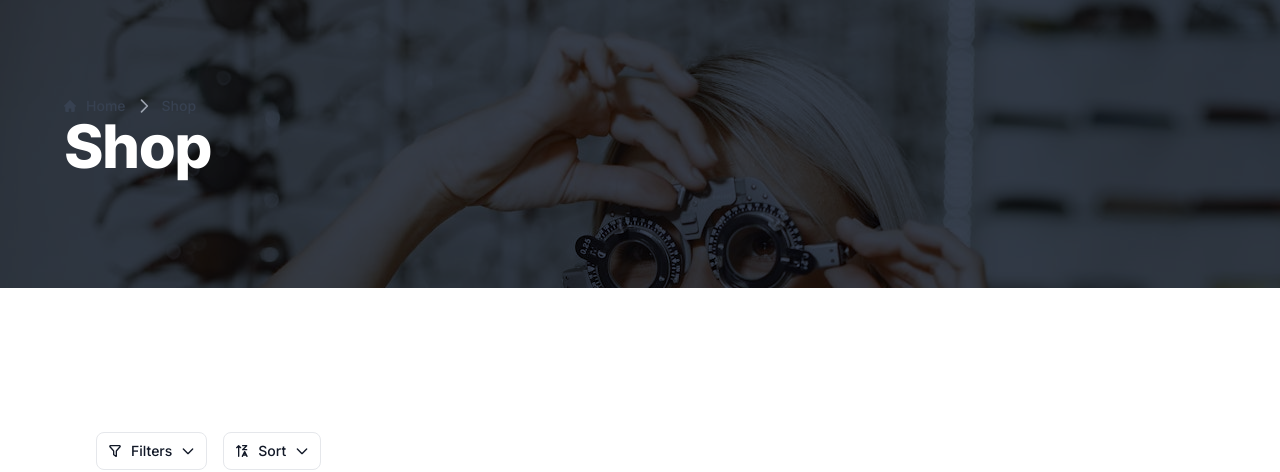
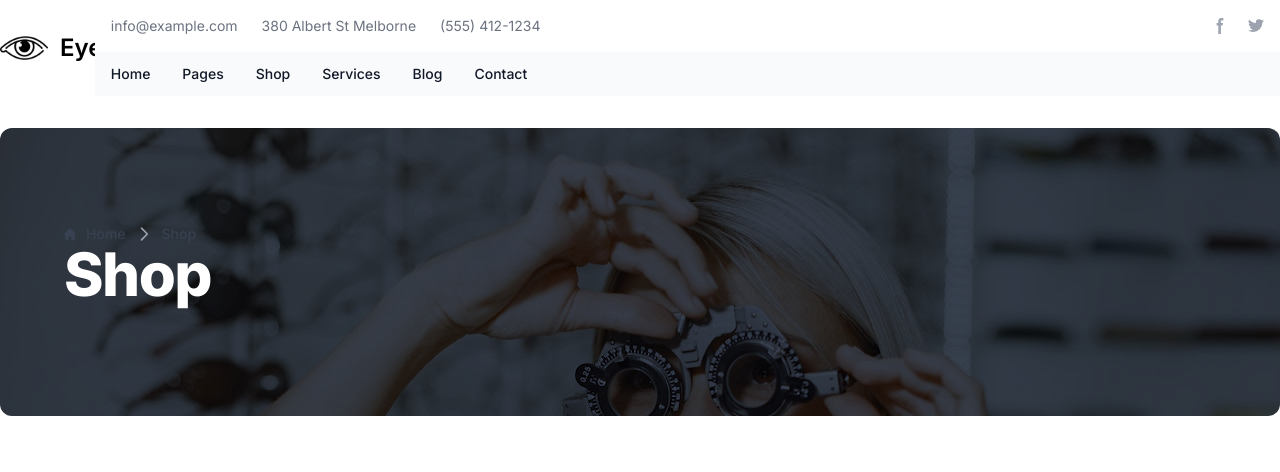
Before and after one commit to mevolkan/jiji, a Next.js app: page / in a window 1280 px wide. Shown: the top 472 px of the page. Built offline with nearby package versions, Linux system fonts and the light colour scheme.

Commit message:
added navigation component

```diff
--- a/src/app/components/header.tsx
+++ b/src/app/components/header.tsx
@@ -1,6 +1,7 @@
 export default function Header() {
     return (
-        <section className="container mx-auto bg-top bg-no-repeat bg-[url('/images/optician.jpg')] bg-gray-700 bg-blend-multiply">
+        <>
+            <section className="container mx-auto bg-top bg-no-repeat bg-[url('/images/optician.jpg')] bg-gray-700 bg-blend-multiply my-8 rounded-xl">
                 <div className=" mx-auto max-w-screen-xl py-24 px-16">
                     <div className="flex items-center space-x-4">
                         <nav className="flex" aria-label="Breadcrumb">
@@ -30,6 +31,7 @@ export default function Header() {
 
                 </div>
             </section>
+        </>
 
     )
 }
--- /dev/null
+++ b/src/app/components/navigation.tsx
@@ -0,0 +1,69 @@
+export default function Navigation() {
+    return (
+        <section className="container mx-auto flex">
+
+            <div className="flex ">
+                <a href="#" className="flex items-center space-x-3 rtl:space-x-reverse">
+                    <img src="/images/eye.png" className="h-12" alt=" Logo" />
+                    <span className="self-center text-2xl font-semibold whitespace-nowrap dark:text-white">Eye</span>
+                </a>
+            </div>
+            <div className="w-full">
+                <nav className="bg-white border-gray-200 dark:bg-gray-900">
+                    <div className="flex flex-wrap justify-between items-center mx-auto max-w-screen-xl p-4">
+                        <div className="flex items-center space-x-6 rtl:space-x-reverse">
+                            <a href="tel:5541251234" className="text-sm  text-gray-500 dark:text-white hover:underline">info@example.com</a>
+                            <a href="tel:5541251234" className="text-sm  text-gray-500 dark:text-white hover:underline">380 Albert St Melborne</a>
+                            <a href="tel:5541251234" className="text-sm  text-gray-500 dark:text-white hover:underline">(555) 412-1234</a>
+                        </div>
+                        <div>
+                            <div className="flex mt-4 space-x-5  md:mt-0 rtl:space-x-reverse">
+                                <a href="#" className="text-gray-400 hover:text-gray-900 dark:hover:text-white">
+                                    <svg className="w-4 h-4" aria-hidden="true" xmlns="http://www.w3.org/2000/svg" fill="currentColor" viewBox="0 0 8 19">
+                                        <path fillRule="evenodd" d="M6.135 3H8V0H6.135a4.147 4.147 0 0 0-4.142 4.142V6H0v3h2v9.938h3V9h2.021l.592-3H5V3.591A.6.6 0 0 1 5.592 3h.543Z" clipRule="evenodd" />
+                                    </svg>
+                                    <span className="sr-only">Facebook page</span>
+                                </a>
+                                <a href="#" className="text-gray-400 hover:text-gray-900 dark:hover:text-white">
+                                    <svg className="w-4 h-4" aria-hidden="true" xmlns="http://www.w3.org/2000/svg" fill="currentColor" viewBox="0 0 20 17">
+                                        <path fillRule="evenodd" d="M20 1.892a8.178 8.178 0 0 1-2.355.635 4.074 4.074 0 0 0 1.8-2.235 8.344 8.344 0 0 1-2.605.98A4.13 4.13 0 0 0 13.85 0a4.068 4.068 0 0 0-4.1 4.038 4 4 0 0 0 .105.919A11.705 11.705 0 0 1 1.4.734a4.006 4.006 0 0 0 1.268 5.392 4.165 4.165 0 0 1-1.859-.5v.05A4.057 4.057 0 0 0 4.1 9.635a4.19 4.19 0 0 1-1.856.07 4.108 4.108 0 0 0 3.831 2.807A8.36 8.36 0 0 1 0 14.184 11.732 11.732 0 0 0 6.291 16 11.502 11.502 0 0 0 17.964 4.5c0-.177 0-.35-.012-.523A8.143 8.143 0 0 0 20 1.892Z" clipRule="evenodd" />
+                                    </svg>
+                                    <span className="sr-only">Twitter page</span>
+                                </a>
+
+                            </div>
+                        </div>
+                    </div>
+                </nav>
+                <nav className="bg-gray-50 ">
+                    <div className="max-w-screen-xl px-4 py-3 mx-auto">
+                        <div className="flex items-center">
+                            <ul className="flex flex-row font-medium mt-0 space-x-8 rtl:space-x-reverse text-sm">
+                                <li>
+                                    <a href="#" className="text-gray-900  hover:underline" aria-current="page">Home</a>
+                                </li>
+                                <li>
+                                    <a href="#" className="text-gray-900  hover:underline">Pages</a>
+                                </li>
+                                <li>
+                                    <a href="#" className="text-gray-900  hover:underline">Shop</a>
+                                </li>
+                                <li>
+                                    <a href="#" className="text-gray-900  hover:underline">Services</a>
+                                </li>
+                                <li>
+                                    <a href="#" className="text-gray-900  hover:underline">Blog</a>
+                                </li>
+                                <li>
+                                    <a href="#" className="text-gray-900  hover:underline">Contact</a>
+                                </li>
+                            </ul>
+                        </div>
+                    </div>
+                </nav>
+
+            </div>
+
+        </section>
+    )
+}
--- a/src/app/page.tsx
+++ b/src/app/page.tsx
@@ -3,10 +3,12 @@ import Footer from "./components/footer";
 import Prefooter from "./components/prefooter";
 import ProductsContainer from "./components/productscontainer"
 import Header from "./components/header";
+import Navigation from "./components/navigation";
 
 export default function Home() {
   return (
     <>
+    <Navigation />
     <Header />
       <main className="flex flex-col items-center justify-between min-h-screen p-24">
         <ProductsContainer />
```
Also changed, not shown: public/images/eye.png (added). Lines whose indentation alone changed are shown as unchanged.
